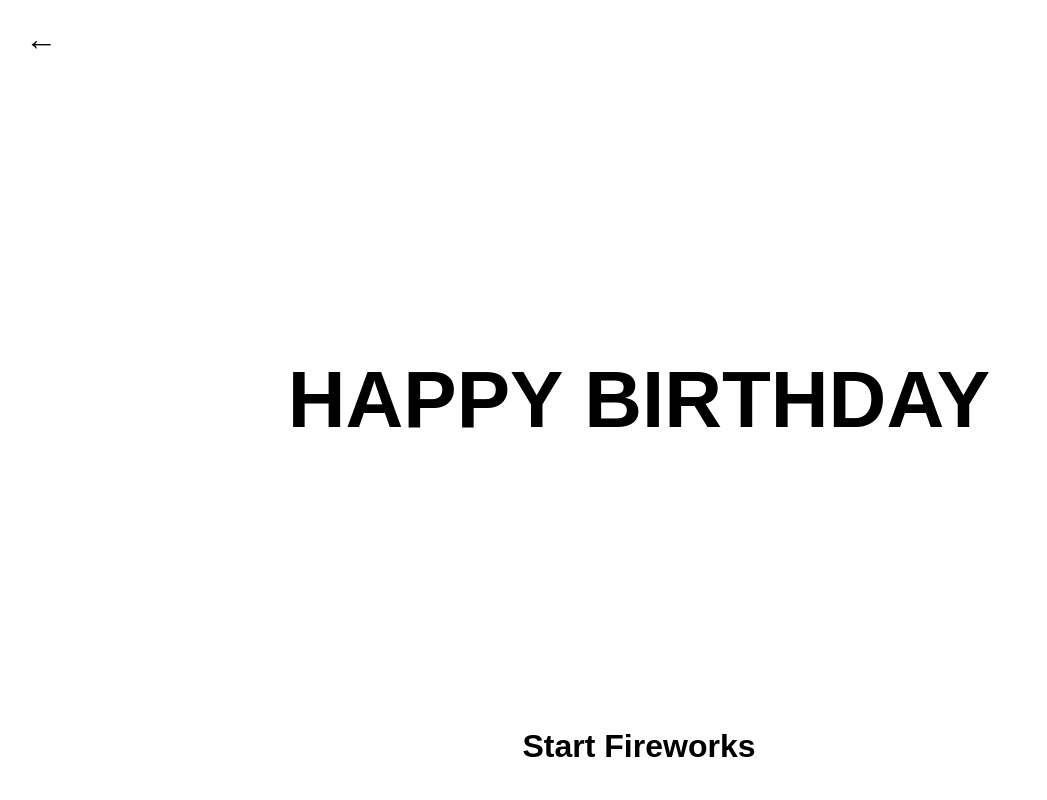
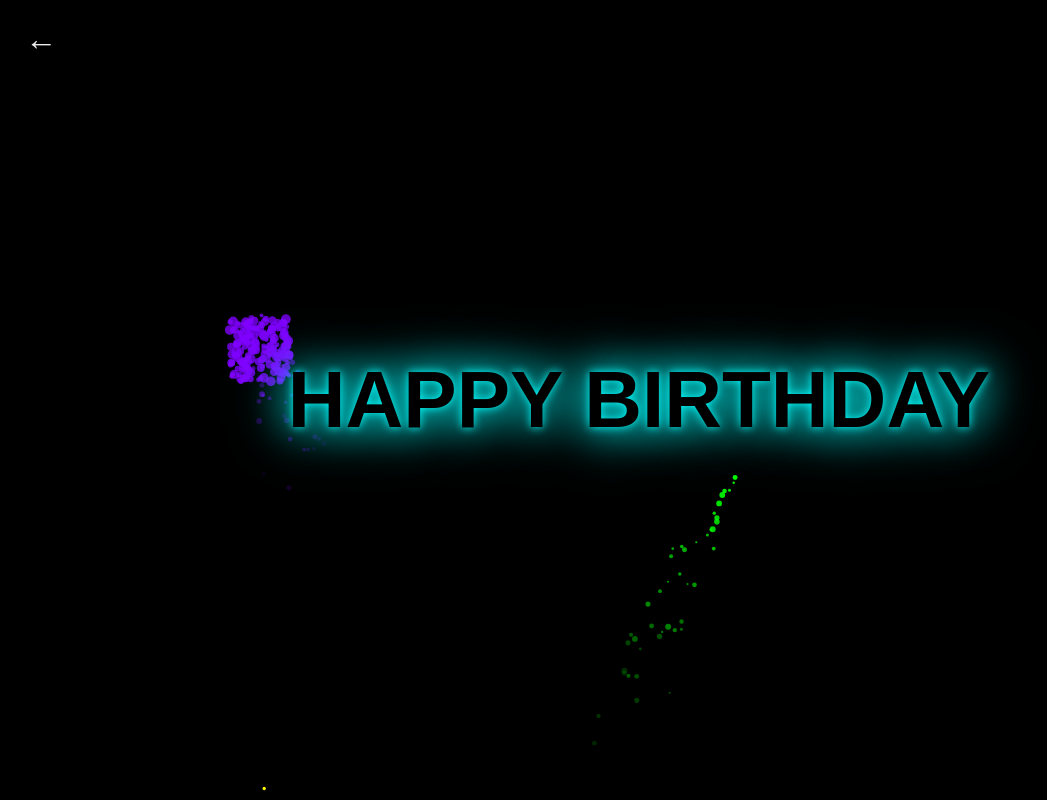
Before and after one commit to whozjzz/HappyBirthdayLyn-, a plain HTML site: page Birthday.html in a window 1280 px wide. Both pictures are taken after a click on the button "HAPPY BIRTHDAY". Shown: the whole page, without its empty margins (1-1048 px from the left). Drawn offline with Linux system fonts and the light colour scheme.

Commit message:
Add files via upload

```diff
--- a/Birthday.css
+++ b/Birthday.css
@@ -6,7 +6,7 @@ body {
     align-items: center;
     height: 100vh;
     transition: background-color 2s ease;
-    background-color: white;
+    background-color: #efefef;
     overflow: hidden;
     position: relative;
 }
@@ -23,7 +23,7 @@ body {
     outline: none; /* Remove outline */
     cursor: pointer;
     position: absolute;
-    text-shadow: 0 0 10px transparent; /* Glow effect */
+    text-shadow: 0 0 10px #0ff, 0 0 40px #0ff, 0 0 60px #0ff; /* Glow effect */
     transition: all 2 ease;
     text-align: center;
     word-wrap: break-word; /* Allow text to break onto the next line */
@@ -58,7 +58,7 @@ body {
     top: 20px;
     left: 20px;
     font-size: 2em; /* Increase size of the arrow */
-    color: #000; /* Off-white color for the arrow */
+    color: #efefef; /* Off-white color for the arrow */
     background: none; /* No background */
     border: none;
     cursor: pointer;
@@ -70,28 +70,6 @@ body {
     transform: scale(1.2); /* Slightly enlarge the arrow when hovered */
 }
 
-.start-fireworks-button {
-    font-size: 2rem;
-    font-weight: bold;
-    padding: 15px 30px;
-    color: #000; /* Off-white text color */
-    background: none; /* Remove background */
-    border: none; /* Remove border */
-    outline: none;
-    cursor: pointer;
-    position: absolute;
-    bottom: 20px; /* Position it at the bottom */
-    left: 50%;
-    transform: translateX(-50%);
-    text-shadow: 2px 2px 4px transparent; /* Simple shadow effect */
-    transition: all 2s ease;
-    z-index: 10; /* Ensure it appears above the canvas */
-}
-
-/* Hover effect for Start Fireworks Button */
-.start-fireworks-button:hover {
-    text-shadow: 0 0 20px #0ff, 0 0 40px #0ff, 0 0 60px #0ff; /* Shadow becomes more prominent on hover */
-}
 
 /* Fireworks Canvas styling */
 #fireworks {
@@ -108,10 +86,3 @@ body {
 body.active {
     background-color: black; /* Transition to black */
 }
-
-body.active .neon-button,
-body.active .back-button,
-body.active .start-fireworks-button {
-    color: #f5f5f5; /* Light text color */
-    text-shadow: 0 0 20px #0ff, 0 0 40px #0ff, 0 0 60px #0ff; /* Add glow effect */
-}
--- a/Birthday.html
+++ b/Birthday.html
@@ -17,10 +17,7 @@
   <!-- Neon Happy Birthday Button -->
   <button id="neonButton" class="neon-button">Happy Birthday</button>
 
-  <button id="startFireworks" class="start-fireworks-button">Start Fireworks</button>
-
   <!-- Link to external JavaScript file -->
   <script src="Birthday.js"></script>
-  <script src="Animation.js"></script>
 </body>
 </html>
--- a/Birthday.js
+++ b/Birthday.js
@@ -134,28 +134,14 @@ function animateFireworks() {
   requestAnimationFrame(animateFireworks);
 }
 
-// Start fireworks animation when the button is clicked
-document.getElementById('startFireworks').addEventListener('click', function () {
-  // Change the background color to black
-  document.body.style.backgroundColor = 'black';
+// Trigger fireworks on "Happy Birthday" text click
+document.querySelector('.neon-button').addEventListener('click', () => {
+  document.body.style.backgroundColor = 'black'; // Change background color
 
+  // Start fireworks animation
   if (!fireworksAnimationStarted) {
     fireworksAnimationStarted = true;
     setInterval(createFireworks, 700);
     animateFireworks();
   }
 });
-
-const body = document.body;
-// Trigger background and button transitions
-startFireworksButton.addEventListener('click', () => {
-  // Add the "active" class to the body
-  body.classList.add('active');
-
-  // Start fireworks animation
-  if (!fireworksAnimationStarted) {
-      fireworksAnimationStarted = true;
-      setInterval(createFireworks, 700);
-      animateFireworks();
-  }
-});
```
